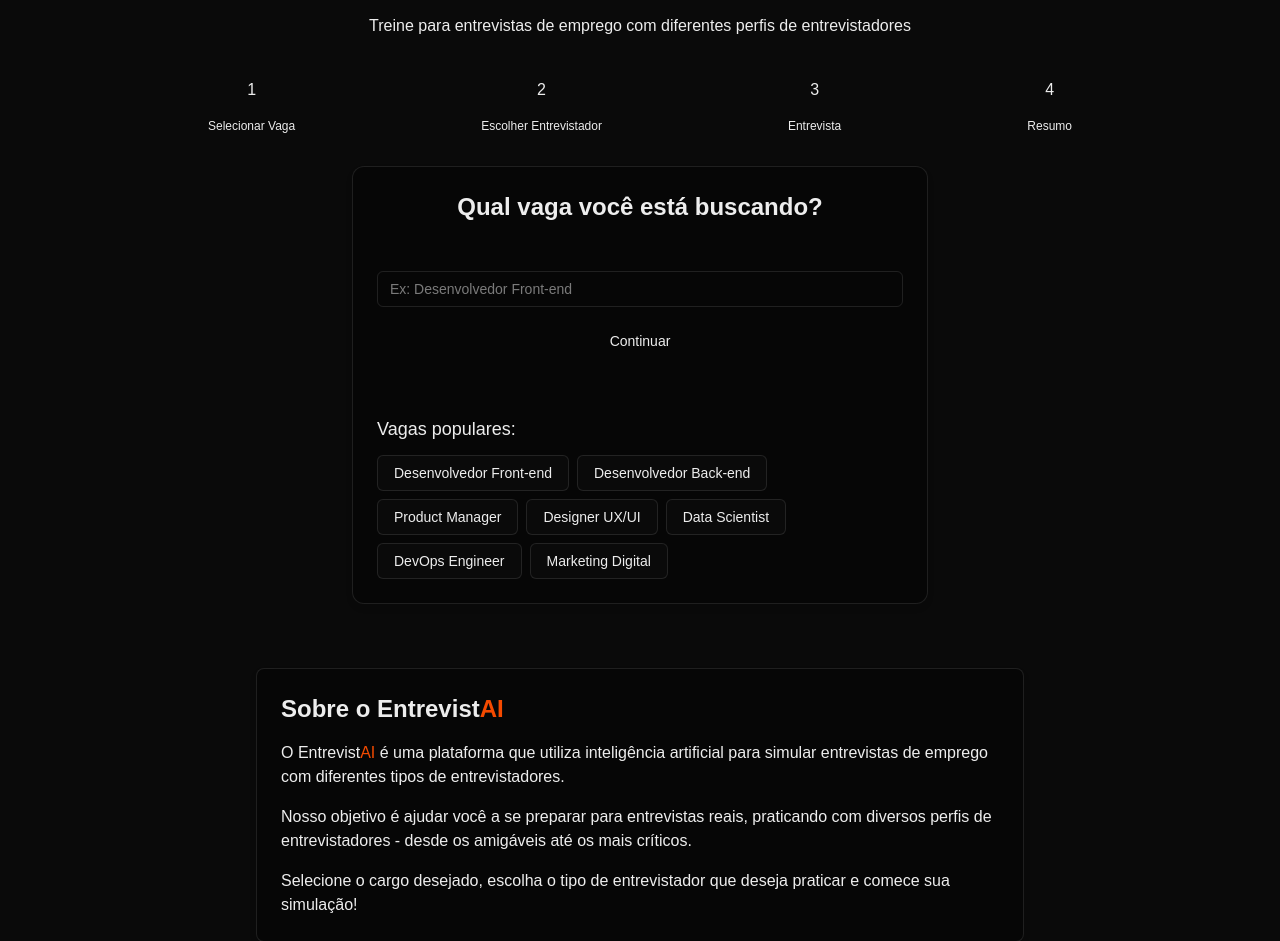
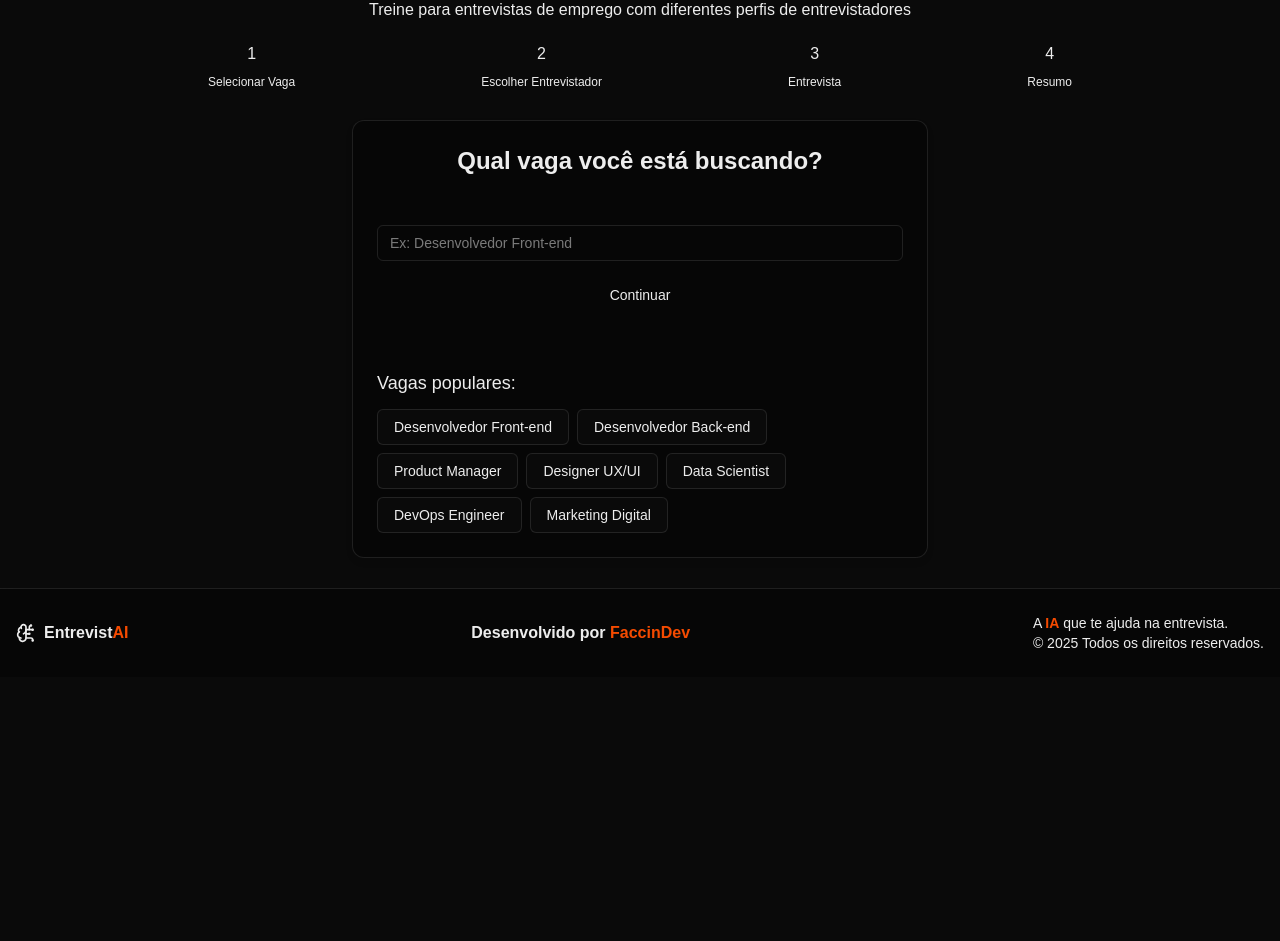
Before and after one commit to Faccin27/EntrevistAI, a Next.js app: page / in a window 1280 px wide. Shown: the part 123-1064 px from the top of the page. After the commit the page ends 800 px from the top, so only its background shows below. Built offline with nearby package versions, Linux system fonts and the light colour scheme.

Commit message:
styles: redesigned main page

```diff
--- a/src/app/page.tsx
+++ b/src/app/page.tsx
@@ -1,14 +1,12 @@
-"use client";
+"use client"
 
-import Footer from "@/components/footer";
-import Header from "@/components/header";
-import InterviewChat from "@/components/interview-chat";
-import InterviewSummary from "@/components/interview-summary";
-import InterviewerSelector, {
-  Interviewer,
-} from "@/components/interviewer-selector";
-import JobSelector from "@/components/job-selector";
-import { useState } from "react";
+import Footer from "@/components/footer"
+import Header from "@/components/header"
+import InterviewChat from "@/components/interview-chat"
+import InterviewSummary from "@/components/interview-summary"
+import InterviewerSelector, { type Interviewer } from "@/components/interviewer-selector"
+import JobSelector from "@/components/job-selector"
+import { useState } from "react"
 
 // Estágios do processo de entrevista
 enum InterviewStage {
@@ -19,41 +17,36 @@ enum InterviewStage {
 }
 
 export default function Home() {
-  const [stage, setStage] = useState<InterviewStage>(
-    InterviewStage.JOB_SELECTION
-  );
-  const [selectedJob, setSelectedJob] = useState<string>("");
-  const [selectedInterviewer, setSelectedInterviewer] =
-    useState<Interviewer | null>(null);
+  const [stage, setStage] = useState<InterviewStage>(InterviewStage.JOB_SELECTION)
+  const [selectedJob, setSelectedJob] = useState<string>("")
+  const [selectedInterviewer, setSelectedInterviewer] = useState<Interviewer | null>(null)
 
   const handleInterviewerSelect = (interviewer: Interviewer) => {
-    setSelectedInterviewer(interviewer);
-    setStage(InterviewStage.INTERVIEW);
-  };
+    setSelectedInterviewer(interviewer)
+    setStage(InterviewStage.INTERVIEW)
+  }
 
   const handleJobSelect = (job: string) => {
-    setSelectedJob(job);
-    setStage(InterviewStage.INTERVIEWER_SELECTION);
-  };
+    setSelectedJob(job)
+    setStage(InterviewStage.INTERVIEWER_SELECTION)
+  }
 
   const handleFinishInterview = () => {
-    setStage(InterviewStage.SUMMARY);
-  };
+    setStage(InterviewStage.SUMMARY)
+  }
 
   const handleRestart = () => {
-    setStage(InterviewStage.JOB_SELECTION);
-    setSelectedJob("");
-    setSelectedInterviewer(null);
-  };
+    setStage(InterviewStage.JOB_SELECTION)
+    setSelectedJob("")
+    setSelectedInterviewer(null)
+  }
 
   const renderStageContent = () => {
     switch (stage) {
       case InterviewStage.JOB_SELECTION:
-        return <JobSelector onJobSelect={handleJobSelect} />;
+        return <JobSelector onJobSelect={handleJobSelect} />
       case InterviewStage.INTERVIEWER_SELECTION:
-        return (
-          <InterviewerSelector onInterviewerSelect={handleInterviewerSelect} />
-        );
+        return <InterviewerSelector onInterviewerSelect={handleInterviewerSelect} />
       case InterviewStage.INTERVIEW:
         return selectedInterviewer ? (
           <InterviewChat
@@ -61,19 +54,15 @@ export default function Home() {
             interviewer={selectedInterviewer}
             onFinishInterview={handleFinishInterview}
           />
-        ) : null;
+        ) : null
       case InterviewStage.SUMMARY:
         return selectedInterviewer ? (
-          <InterviewSummary
-            job={selectedJob}
-            interviewer={selectedInterviewer}
-            onRestart={handleRestart}
-          />
-        ) : null;
+          <InterviewSummary job={selectedJob} interviewer={selectedInterviewer} onRestart={handleRestart} />
+        ) : null
       default:
-        return null;
+        return null
     }
-  };
+  }
 
   const renderProgressBar = () => {
     const stages = [
@@ -84,36 +73,28 @@ export default function Home() {
       },
       { name: "Entrevista", stage: InterviewStage.INTERVIEW },
       { name: "Resumo", stage: InterviewStage.SUMMARY },
-    ];
+    ]
 
     return (
-      <div className="w-full max-w-4xl mx-auto mb-8 px-4">
+      <div className="w-full max-w-4xl mx-auto mb-4 px-4">
         <div className="flex justify-between">
           {stages.map((s, index) => (
             <div key={s.name} className="flex flex-col items-center relative">
               <div className="relative flex items-center justify-center">
                 <div
-                  className={`w-10 h-10 rounded-full flex items-center justify-center ${
-                    stage >= s.stage
-                      ? "bg-primary text-primary-foreground"
-                      : "bg-muted text-muted-foreground"
+                  className={`w-8 h-8 rounded-full flex items-center justify-center ${
+                    stage >= s.stage ? "bg-primary text-primary-foreground" : "bg-muted text-muted-foreground"
                   }`}
                 >
                   {index + 1}
                 </div>
                 {index < stages.length - 1 && (
-                  <div
-                    className={`progress-connector ${
-                      stage > s.stage ? "bg-primary" : "bg-muted"
-                    }`}
-                  ></div>
+                  <div className={`progress-connector ${stage > s.stage ? "bg-primary" : "bg-muted"}`}></div>
                 )}
               </div>
               <span
-                className={`text-xs mt-2 text-center ${
-                  stage >= s.stage
-                    ? "text-primary font-medium"
-                    : "text-muted-foreground"
+                className={`text-xs mt-1 text-center ${
+                  stage >= s.stage ? "text-primary font-medium" : "text-muted-foreground"
                 }`}
               >
                 {s.name}
@@ -122,53 +103,27 @@ export default function Home() {
           ))}
         </div>
       </div>
-    );
-  };
+    )
+  }
 
   return (
-    <div className="flex flex-col min-h-screen bg-gradient-to-b from-background to-background/80">
+    <div className="flex flex-col h-screen bg-gradient-to-b from-background to-background/80">
       <Header />
-      <main className="flex-1 py-8 px-4">
-        <div className="container mx-auto">
+      <main className="flex-1 flex flex-col items-center justify-center overflow-hidden py-4 px-4">
+        <div className="container mx-auto flex flex-col h-full">
           <h1 className="text-3xl md:text-4xl font-bold text-center mb-2 bg-orange-200 bg-clip-text text-transparent">
             Entrevist<span className="text-orange-600">AI</span>
           </h1>
-          <p className="text-muted-foreground text-center mb-8">
-            Treine para entrevistas de emprego com diferentes perfis de
-            entrevistadores
+          <p className="text-muted-foreground text-center mb-4">
+            Treine para entrevistas de emprego com diferentes perfis de entrevistadores
           </p>
 
           {renderProgressBar()}
 
-          <div className="my-8">{renderStageContent()}</div>
-
-          {stage === InterviewStage.JOB_SELECTION && (
-            <section
-              id="about"
-              className="max-w-3xl mx-auto mt-16 p-6 glass-card rounded-lg"
-            >
-              <h2 className="text-2xl font-bold mb-4">
-                Sobre o Entrevist<span className="text-orange-600">AI</span>
-              </h2>
-              <p className="mb-4">
-                O Entrevist<span className="text-orange-600">AI</span> é uma
-                plataforma que utiliza inteligência artificial para simular
-                entrevistas de emprego com diferentes tipos de entrevistadores.
-              </p>
-              <p className="mb-4">
-                Nosso objetivo é ajudar você a se preparar para entrevistas
-                reais, praticando com diversos perfis de entrevistadores - desde
-                os amigáveis até os mais críticos.
-              </p>
-              <p>
-                Selecione o cargo desejado, escolha o tipo de entrevistador que
-                deseja praticar e comece sua simulação!
-              </p>
-            </section>
-          )}
+          <div className="flex-1 flex items-center justify-center overflow-hidden">{renderStageContent()}</div>
         </div>
       </main>
       <Footer />
     </div>
-  );
+  )
 }
```
